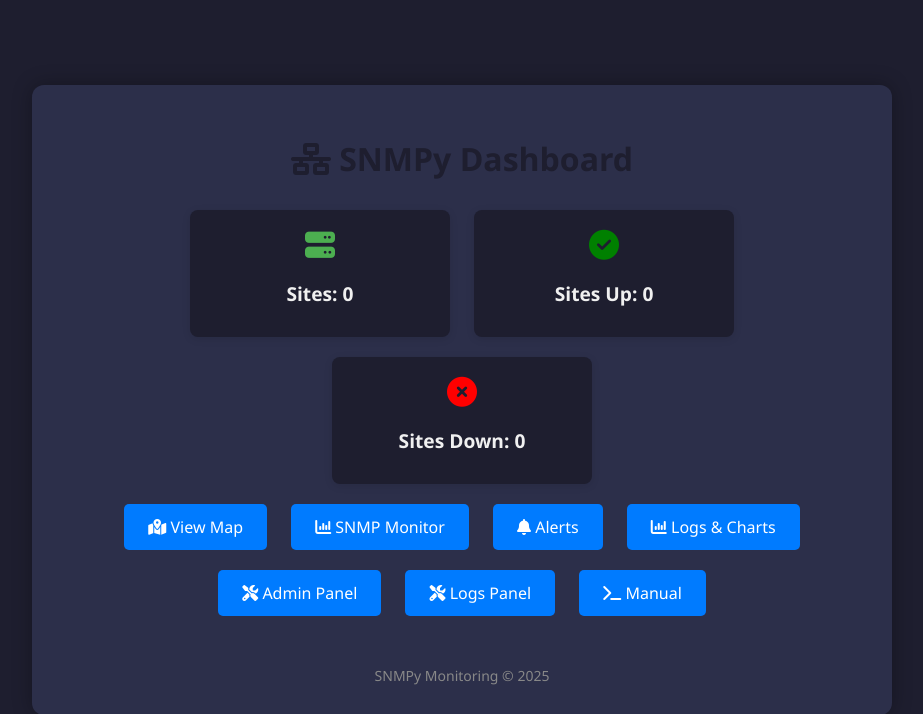
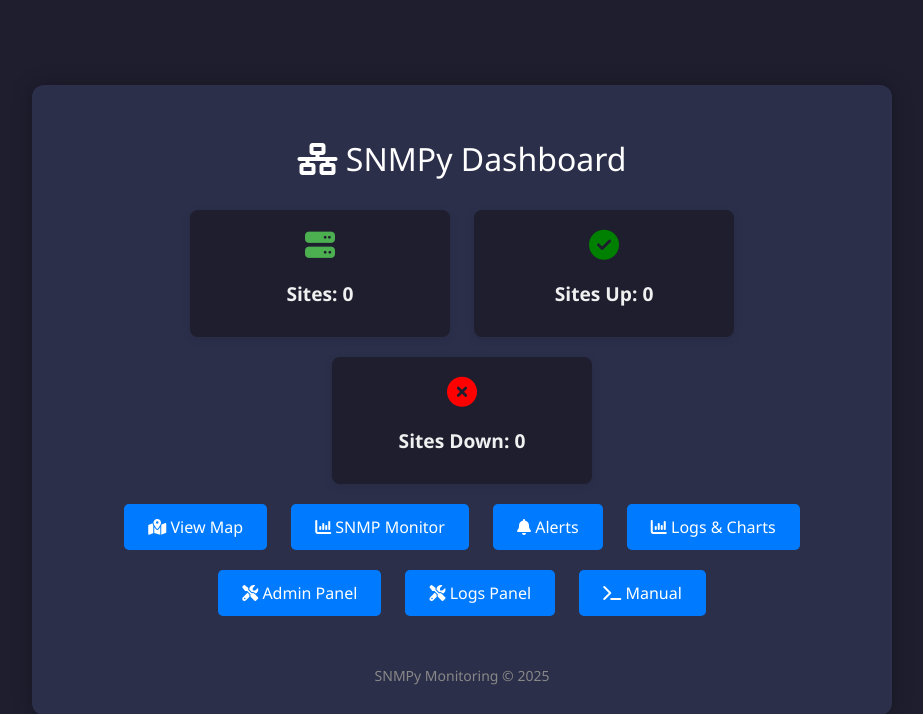
Before and after one commit to Vayvanna/snmpy, a Flask app: page / in a window 1280 px wide. Shown: the top 714 px of the page, without its empty margins (178-1101 px from the left). Run offline with Flask 3, Linux system fonts and the light colour scheme; data that the repository does not hold is empty.

Commit message:
modified index.html css

```diff
--- a/app/templates/index.html
+++ b/app/templates/index.html
@@ -69,7 +69,7 @@
 </head>
 <body>
     <div class="container">
-        <h1><i class="fa-solid fa-network-wired"></i> SNMPy Dashboard</h1>
+	    <h1 style="color: white; font-weight: normal;"><i class="fa-solid fa-network-wired"></i> SNMPy Dashboard</h1>
 
         <div class="card">
             <i class="fa-solid fa-server"></i>
```
